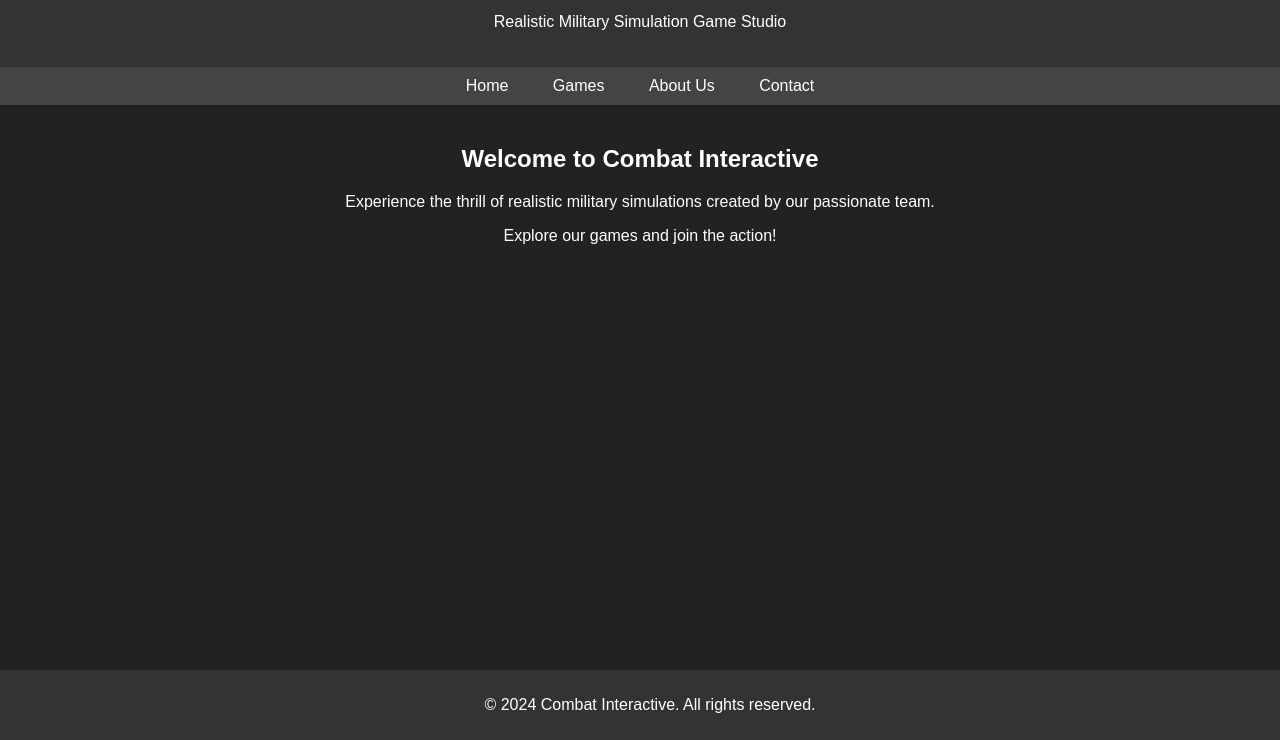
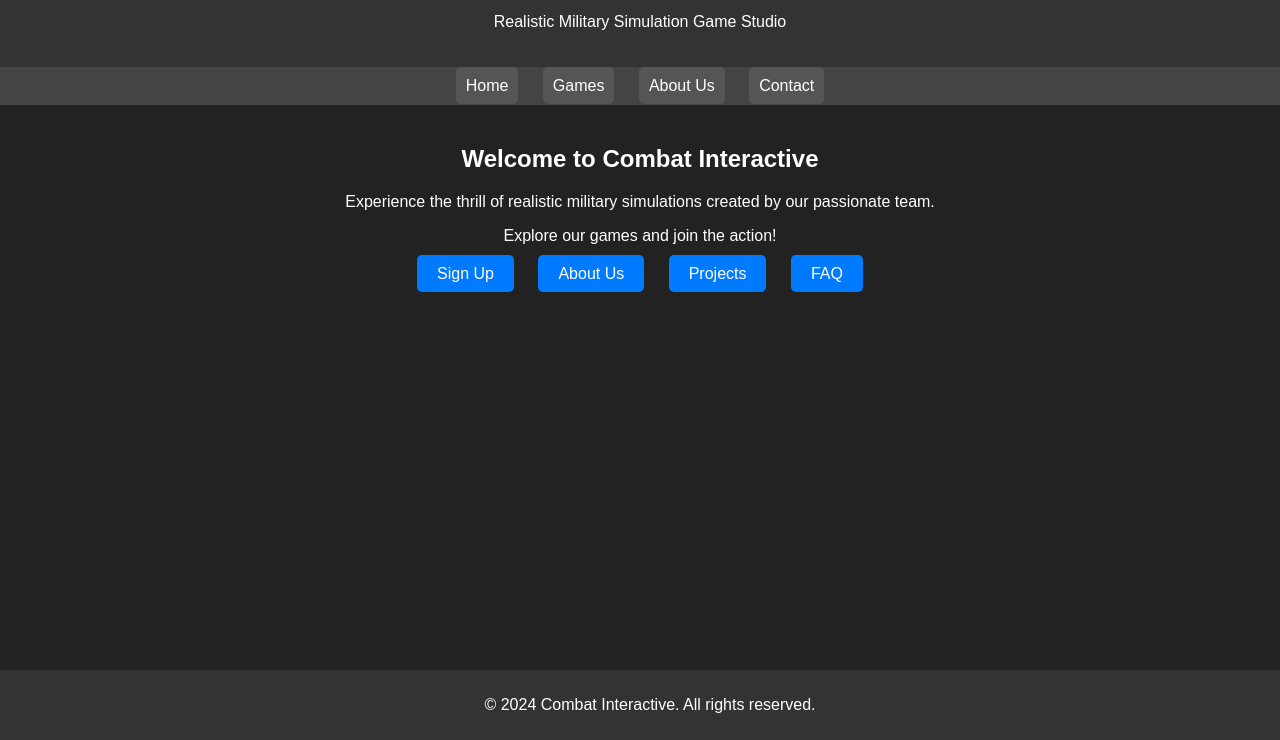
Before and after one commit to IlumCI/CI-UK, a plain HTML site: page index.html in a window 1280 px wide. Shown: the part 60-800 px from the top of the page. Drawn offline with Linux system fonts and the light colour scheme.

Commit message:
Update index.html

```diff
--- a/index.html
+++ b/index.html
@@ -34,11 +34,36 @@
             color: #fff;
             padding: 10px;
             margin: 0 10px;
+            border-radius: 5px;
+            background-color: #555;
+            transition: background-color 0.3s;
+        }
+
+        nav a:hover {
+            background-color: #777;
         }
 
         section {
             padding: 20px;
             text-align: center;
+        }
+
+        .cta-buttons {
+            margin-top: 20px;
+        }
+
+        .cta-buttons a {
+            text-decoration: none;
+            color: #fff;
+            padding: 10px 20px;
+            margin: 0 10px;
+            border-radius: 5px;
+            background-color: #007BFF;
+            transition: background-color 0.3s;
+        }
+
+        .cta-buttons a:hover {
+            background-color: #0056b3;
         }
 
         footer {
@@ -68,6 +93,13 @@
         <h2>Welcome to Combat Interactive</h2>
         <p>Experience the thrill of realistic military simulations created by our passionate team.</p>
         <p>Explore our games and join the action!</p>
+
+        <div class="cta-buttons">
+            <a href="#">Sign Up</a>
+            <a href="#">About Us</a>
+            <a href="#">Projects</a>
+            <a href="#">FAQ</a>
+        </div>
     </section>
 
     <footer>
```
